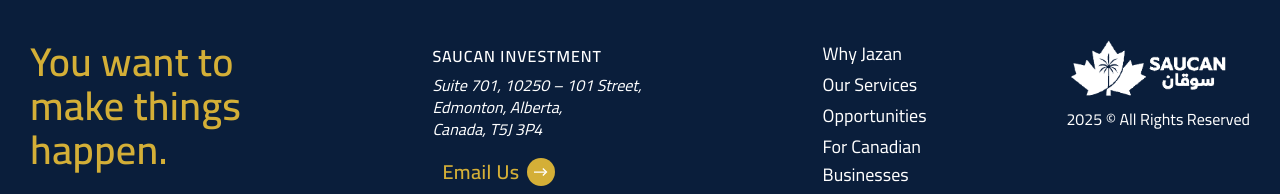
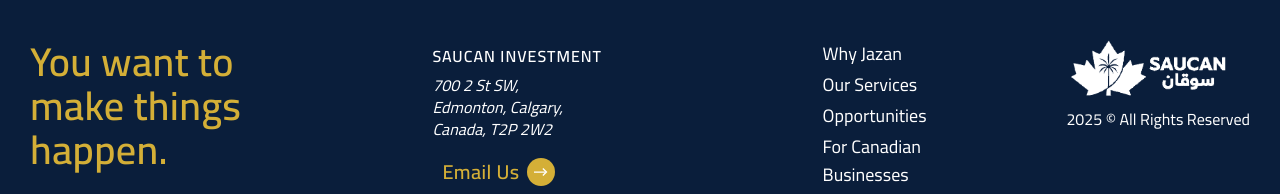
Before and after one commit to Muhammad-Ahmad-Shaukat/Canada-website, a Next.js app: page / in a window 1280 px wide. Shown: the part 3430-3624 px from the top of the page. Built offline with nearby package versions, Linux system fonts and the light colour scheme; no server answers.

Commit message:
address changed

```diff
--- a/app/Components/Footer/Footer.jsx
+++ b/app/Components/Footer/Footer.jsx
@@ -22,9 +22,9 @@
 
 const address = {
   heading: "SAUCAN Investment",
-  street: "Suite 701, 10250 – 101 Street,",
-  state: "Edmonton, Alberta,",
-  country: "Canada, T5J 3P4"
+  street: "700 2 St SW,",
+  state: "Edmonton, Calgary,",
+  country: "Canada, T2P 2W2",
 };
 
 const contactInfo = { label: "Email us", value: "info@saucan.ca", link: "mailto:info@saucan.ca" };
```
